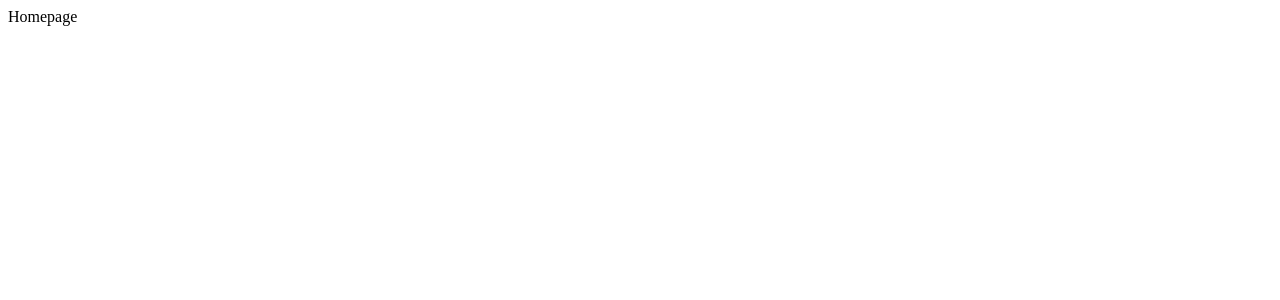
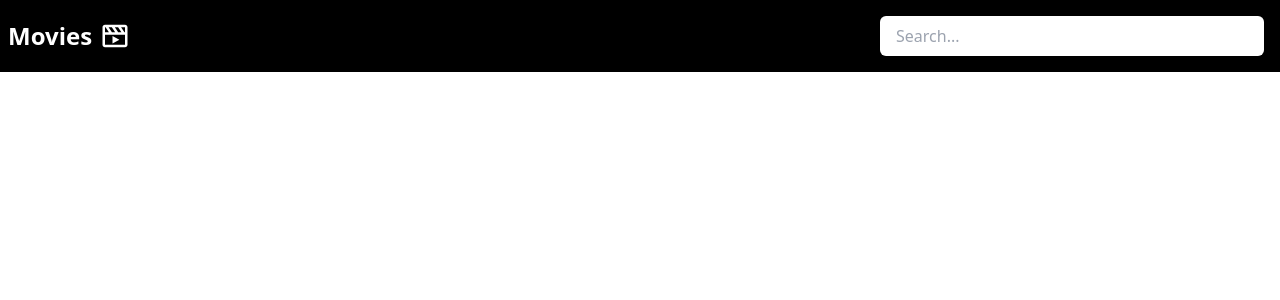
Before and after one commit to northenligths/movies-task, a React (Create React App) app: page / in a window 1280 px wide. Shown: the top 300 px of the page. Built offline with nearby package versions, Linux system fonts and the light colour scheme.

Commit message:
Designed Header Component

```diff
--- a/package.json
+++ b/package.json
@@ -38,5 +38,10 @@
       "last 1 firefox version",
       "last 1 safari version"
     ]
+  },
+  "devDependencies": {
+    "autoprefixer": "^10.4.12",
+    "postcss": "^8.4.17",
+    "tailwindcss": "^3.1.8"
   }
 }
--- /dev/null
+++ b/postcss.config.js
@@ -0,0 +1,6 @@
+module.exports = {
+  plugins: {
+    tailwindcss: {},
+    autoprefixer: {},
+  },
+}
--- a/src/App.css
+++ b/src/App.css
@@ -1,38 +1,7 @@
-.App {
-  text-align: center;
+@tailwind base;
+@tailwind components;
+@tailwind utilities;
+
+.app {
+  background-color: black;
 }
-
-.App-logo {
-  height: 40vmin;
-  pointer-events: none;
-}
-
-@media (prefers-reduced-motion: no-preference) {
-  .App-logo {
-    animation: App-logo-spin infinite 20s linear;
-  }
-}
-
-.App-header {
-  background-color: #282c34;
-  min-height: 100vh;
-  display: flex;
-  flex-direction: column;
-  align-items: center;
-  justify-content: center;
-  font-size: calc(10px + 2vmin);
-  color: white;
-}
-
-.App-link {
-  color: #61dafb;
-}
-
-@keyframes App-logo-spin {
-  from {
-    transform: rotate(0deg);
-  }
-  to {
-    transform: rotate(360deg);
-  }
-}
--- /dev/null
+++ b/src/components/Header.jsx
@@ -0,0 +1,20 @@
+import React from "react";
+import { BiMoviePlay } from "react-icons/bi";
+
+const Header = () => {
+  return (
+    <div className="flex items-center justify-between py-4 px-2">
+      <div className="flex items-center space-x-2">
+        <h1 className="text-white font-bold text-2xl">Movies</h1>
+        <BiMoviePlay className="block sm:visible sm:text-white sm:text-3xl sm:font-bold" />
+      </div>
+      <input
+        type="search"
+        placeholder="Search..."
+        className="w-60 px-2 py-2 sm:px-4 sm:mr-2 xl:px-4 xl:w-96 xl:py-2 rounded-md"
+      />
+    </div>
+  );
+};
+
+export default Header;
--- a/src/pages/Homepage.jsx
+++ b/src/pages/Homepage.jsx
@@ -1,7 +1,12 @@
 import React from "react";
+import Header from "../components/Header";
 
 const Homepage = () => {
-  return <div>Homepage</div>;
+  return (
+    <div>
+      <Header />
+    </div>
+  );
 };
 
 export default Homepage;
--- /dev/null
+++ b/tailwind.config.js
@@ -0,0 +1,8 @@
+/** @type {import('tailwindcss').Config} */
+module.exports = {
+  content: ["./src/**/*.{js,jsx,ts,tsx}"],
+  theme: {
+    extend: {},
+  },
+  plugins: [],
+};
```
Also changed, not shown: 1 other file (tests, documents, lock files or other folders).
